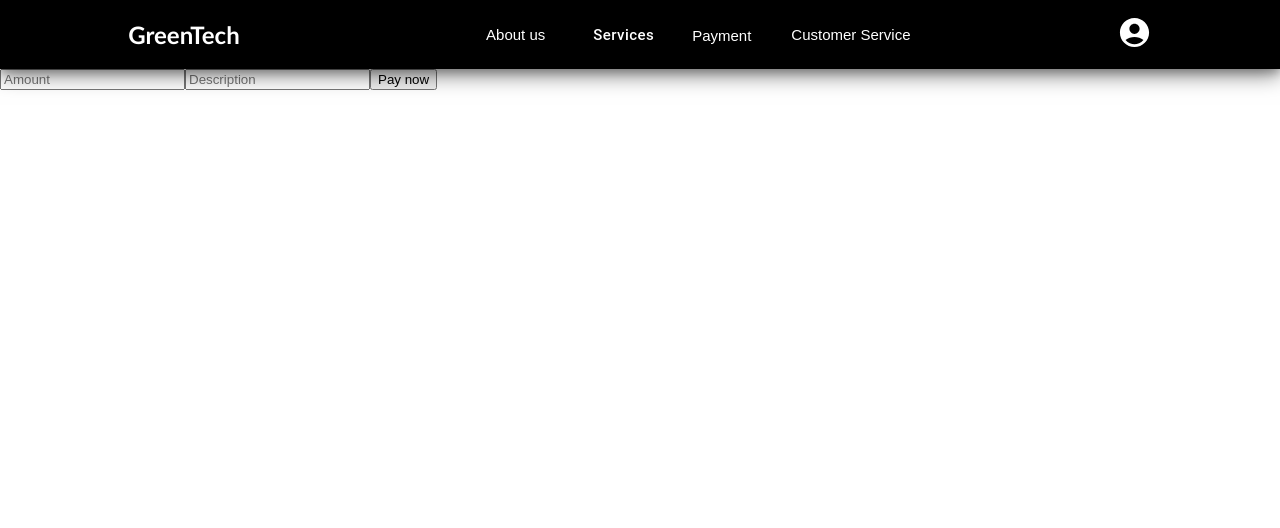
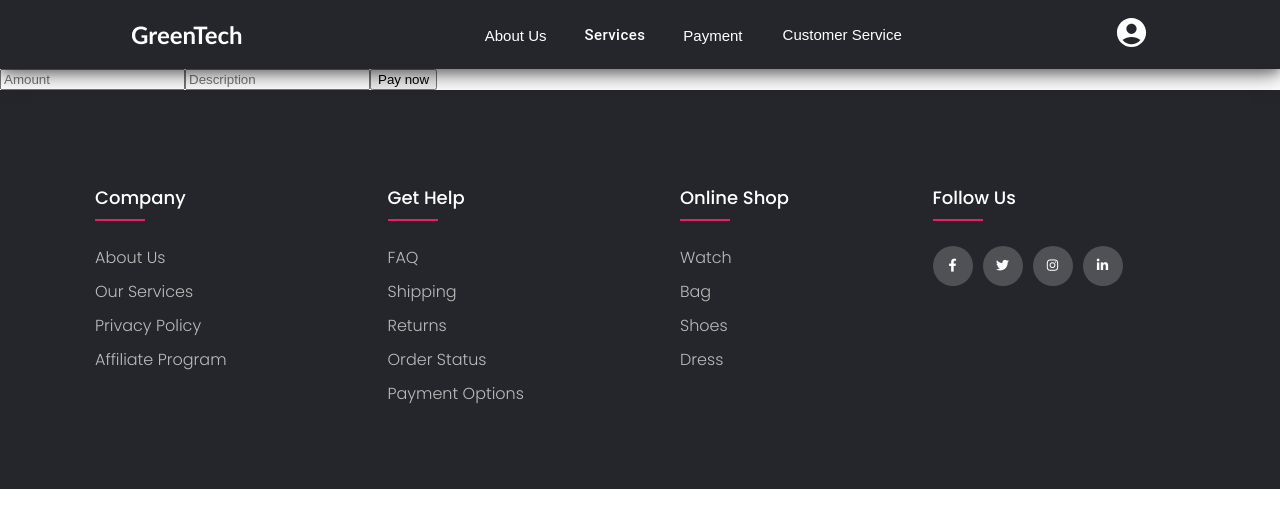
Before and after one commit to GopalSompura/CleanCityInitiativeProject, a React (Create React App) app in the folder Client/: page /Payment in a window 1280 px wide. Shown: the top 528 px of the page. Built offline with nearby package versions, Linux system fonts and the light colour scheme.

Commit message:
Profile changes

```diff
--- a/Client/src/App.js
+++ b/Client/src/App.js
@@ -7,6 +7,7 @@ import WasteCollection from "./Components/Services/WasteCollection";
 import Payment from "./Components/Payment";
 import Success from "./Components/Success";
 import Cancel from "./Components/Cancel";
+import Message from "./Components/Services/Message";
 
 function App() {
   return (
@@ -20,6 +21,7 @@ function App() {
         <Route path="/Payment" element={<Payment />}></Route>
         <Route path="/Success" element={<Success />}></Route>
         <Route path="/Cancel" element={<Cancel />}></Route>
+        <Route path="/message" element={<Message />}></Route>
       </Routes>
     </>
   );
--- a/Client/src/Components/Navbar.jsx
+++ b/Client/src/Components/Navbar.jsx
@@ -69,9 +69,9 @@ function Navbar() {
             <h1>GreenTech</h1>
           </Link>
           <ul>
-            <li>
-              <a href="">About us</a>
-            </li>
+            <Link to="/aboutus" id="aboutbtn">
+              About Us
+            </Link>
             <Button
               id="fade-button"
               aria-controls={openmenu ? "fade-menu" : undefined}
@@ -149,11 +149,13 @@ function Navbar() {
                     </IconButton>
                   </Tooltip>
                   {token ? (
-                    <div className="notification">
-                      <Badge badgeContent={0} color="secondary">
-                        <MailIcon color="white" />
-                      </Badge>
-                    </div>
+                    <Link to="/message">
+                      <div className="notification">
+                        <Badge badgeContent={0}>
+                          <MailIcon />
+                        </Badge>
+                      </div>
+                    </Link>
                   ) : (
                     <></>
                   )}
--- a/Client/src/Components/Payment.jsx
+++ b/Client/src/Components/Payment.jsx
@@ -5,7 +5,6 @@ import Navbar from "./Navbar";
 import { useState } from "react";
 import axios from "axios";
 function Payment() {
-  const [details, setDetails] = useState([]);
   const [amount, setAmount] = useState("");
   const [description, setDescription] = useState("");
   const handleamount = (e) => {
@@ -45,7 +44,7 @@ function Payment() {
         onChange={handledescription}
       />
       <button onClick={() => handlepayment()}>Pay now</button>
-      {/* <Footer/> */}
+      <Footer />
     </>
   );
 }
--- a/Client/src/Components/Profile.jsx
+++ b/Client/src/Components/Profile.jsx
@@ -1,6 +1,8 @@
 import React, { useState } from "react";
 import Navbar from "./Navbar";
 import Footer from "./Footer";
+import Avatar from "@mui/material/Avatar";
+import "../Styles/Profile.css";
 
 function Profile() {
   const username = localStorage.getItem("Username");
@@ -41,12 +43,27 @@ function Profile() {
     localStorage.setItem("updatedmail", result.Email);
     localStorage.setItem("updatedimage", result.Image);
   };
+  const profileimg = localStorage.getItem("image");
   return (
     <>
-      <Navbar />
-      <h1>Profile Page</h1>
-      <h1>User {username} is logged in</h1>
+      <Navbar updatedimg={profileimg} />
+      <div className="profilepage">
         <form action="" onSubmit={handleclick} onChange={handleform}>
+          <label htmlFor="file" className="updateprofilepic">
+            <Avatar
+              style={{ width: 100, height: 100 }}
+              className="profilepic"
+              alt="Remy Sharp"
+              src={profileimg}
+            />
+            <input
+              type="file"
+              id="file"
+              onChange={handleimage}
+              accept="image/*"
+              name="Image"
+            />
+          </label>
           <div className="mb-3">
             <input
               onChange={handleform}
@@ -76,15 +93,10 @@ function Profile() {
               name="Email"
             />
           </div>
-        <h2>Add Image to your profile :</h2>
-        <input
-          type="file"
-          onChange={handleimage}
-          accept="image/*"
-          name="Image"
-        />
+
           <input className="submitbtn" type="submit" value="Update" />
         </form>
+      </div>
       <Footer />
     </>
   );
--- a/Client/src/Styles/Home.css
+++ b/Client/src/Styles/Home.css
@@ -1,6 +1,6 @@
 
 header{
-    background-color:rgb(0, 0, 0);
+    background-color:#24262b;
     position: sticky;
     top: 0;
 
@@ -83,6 +83,20 @@ header nav ul li .arrow{
     text-underline-offset:23px;
     transition: all 0.3s ease-in-out;
 }
+#aboutbtn{
+    color: #fff;
+    text-transform: none;
+    font-size: 15px;
+    position: relative;
+    background: none;
+    text-decoration: none;
+    top: 1px;
+}
+#aboutbtn:hover{
+    text-decoration: 5px underline rgb(134, 5, 255)  ;
+    text-underline-offset:23px;
+    transition: all 0.3s ease-in-out;
+}
 .backgroundimage{
     height:100vh;
     width: 100%;
@@ -92,6 +106,7 @@ header nav ul li .arrow{
     background-image: url("https://images.unsplash.com/photo-1629818571588-65407f9dd1a5?ixlib=rb-4.0.3&ixid=M3wxMjA3fDB8MHxwaG90by1wYWdlfHx8fGVufDB8fHx8fA%3D%3D&auto=format&fit=crop&w=5000&q=80")
 }
 .notification{
+    color: white;
     margin-left: 10px;
     cursor: pointer;
 }
--- /dev/null
+++ b/Client/src/Styles/Profile.css
@@ -0,0 +1,23 @@
+.profilepage{
+    margin: 100px;
+    display: flex;
+    justify-content: center;
+    flex-direction: column;
+    align-items: center;
+}
+.submitbtn{
+    width: auto;
+}
+.profilepic{
+    cursor: pointer;
+    border:2px solid rgb(44, 44, 44);
+}
+.updateprofilepic{
+    display: flex;
+    flex-direction: column;
+    align-items: center;
+    justify-content: center;
+}
+#file{
+    display: none;
+}
```
Lines whose indentation alone changed are shown as unchanged.
